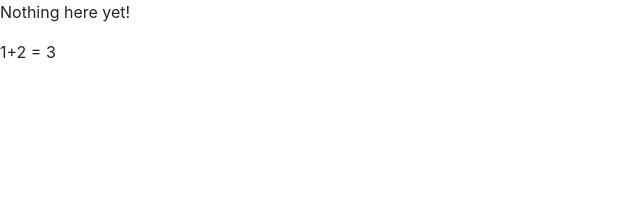
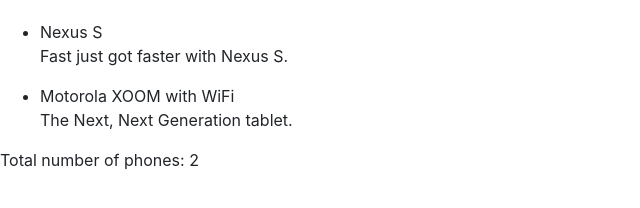
Before and after one commit to thomaskeschl/experiments, a website: page angular-phonecat/app/index.html in a window 1280 px wide. Shown: the whole page, without its empty margins (0-640 px from the left). Drawn offline with nearby package versions, Linux system fonts and the light colour scheme.

Commit message:
Add static content to index html.

```diff
--- a/angular-phonecat/app/css/app.css
+++ b/angular-phonecat/app/css/app.css
@@ -1 +1,5 @@
 /* app css stylesheet */
+
+body {
+    padding-top: 20px;
+}
--- a/angular-phonecat/app/index.html
+++ b/angular-phonecat/app/index.html
@@ -2,15 +2,26 @@
 <html lang="en" ng-app>
 <head>
     <meta charset="utf-8">
-    <title>My HTML File</title>
+    <title>Google Phone Gallery</title>
     <link rel="stylesheet" href="bower_components/bootstrap/dist/css/bootstrap.css">
     <link rel="stylesheet" href="css/app.css">
     <script src="bower_components/angular/angular.js"></script>
 </head>
 <body>
-
-<p>Nothing here {{'yet' + '!'}}</p>
-<p>1+2 = {{1+2}}</p>
-
+<ul>
+    <li>
+        <span>Nexus S</span>
+        <p>
+            Fast just got faster with Nexus S.
+        </p>
+    </li>
+    <li>
+        <span>Motorola XOOM with WiFi</span>
+        <p>
+            The Next, Next Generation tablet.
+        </p>
+    </li>
+</ul>
+<p>Total number of phones: 2</p>
 </body>
 </html>
```
